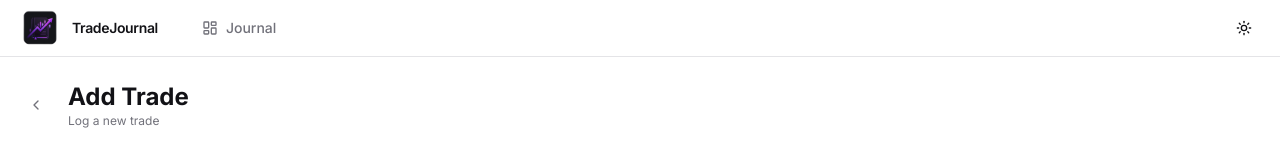
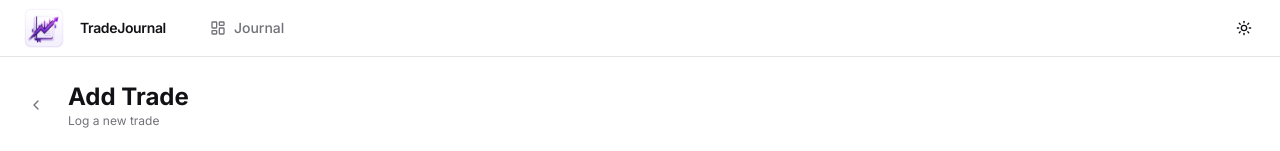
Before and after one commit to abhidev757/trading-journal, a Next.js app: page /trades/new in a window 1280 px wide. Shown: the top 151 px of the page. Built offline with nearby package versions, Linux system fonts and the light colour scheme; no server answers.

Commit message:
fix: dark icon in dark mode, light icon in light mode; increase icon to full navbar height h-14

```diff
--- a/src/components/layout/navbar.tsx
+++ b/src/components/layout/navbar.tsx
@@ -47,9 +47,9 @@ export function Navbar() {
         {/* Logo */}
         <Link href="/" className="flex items-center gap-2 mr-4">
           <img
-            src={resolvedTheme === "dark" ? "/icon-light.png" : "/icon-dark.png"}
+            src={resolvedTheme === "dark" ? "/icon-dark.png" : "/icon-light.png"}
             alt="TradeJournal"
-            className="h-12 w-12 rounded-xl object-cover"
+            className="h-14 w-14 object-contain"
           />
           <span className="font-semibold text-sm tracking-tight hidden sm:block">TradeJournal</span>
         </Link>
```
